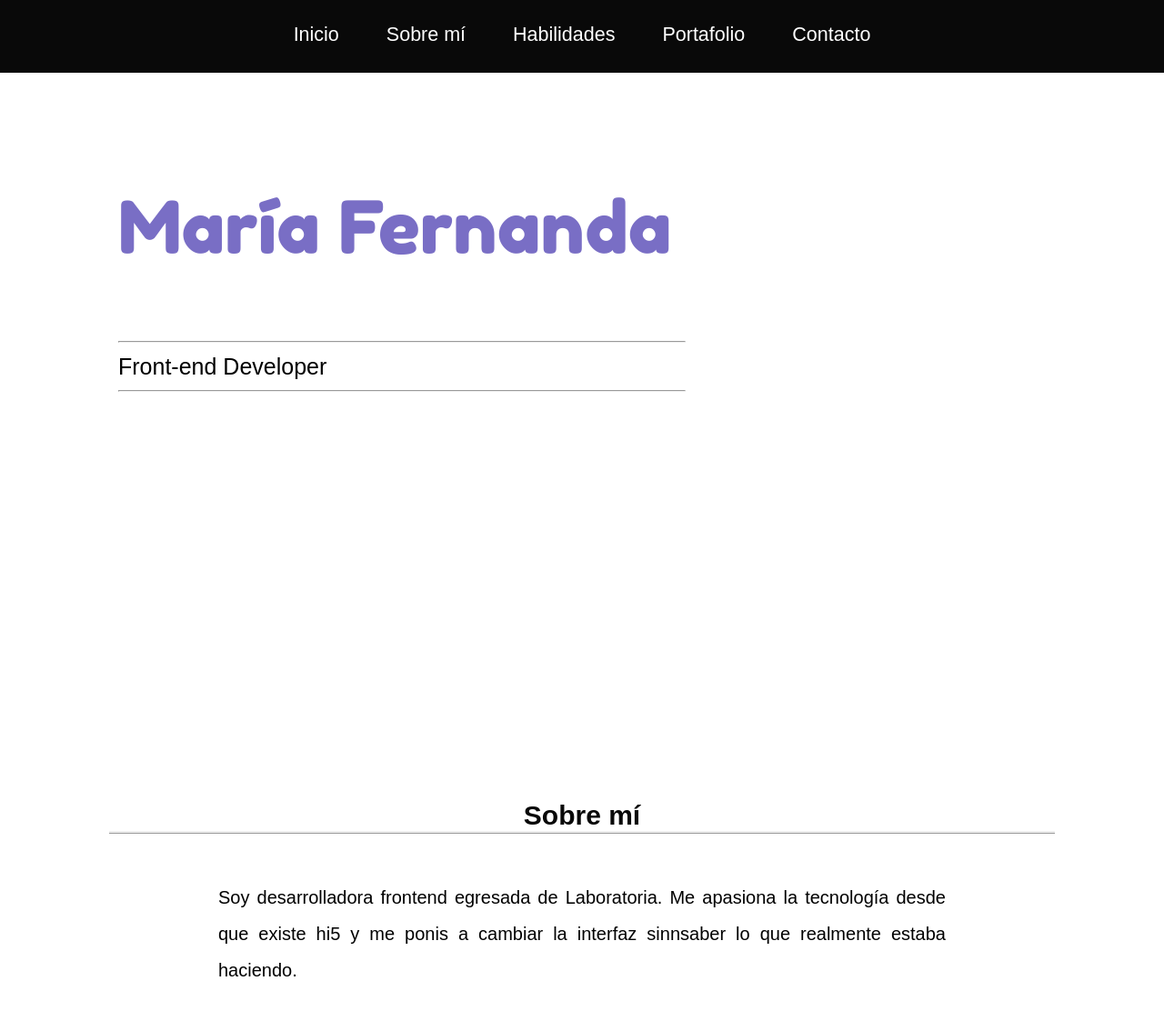
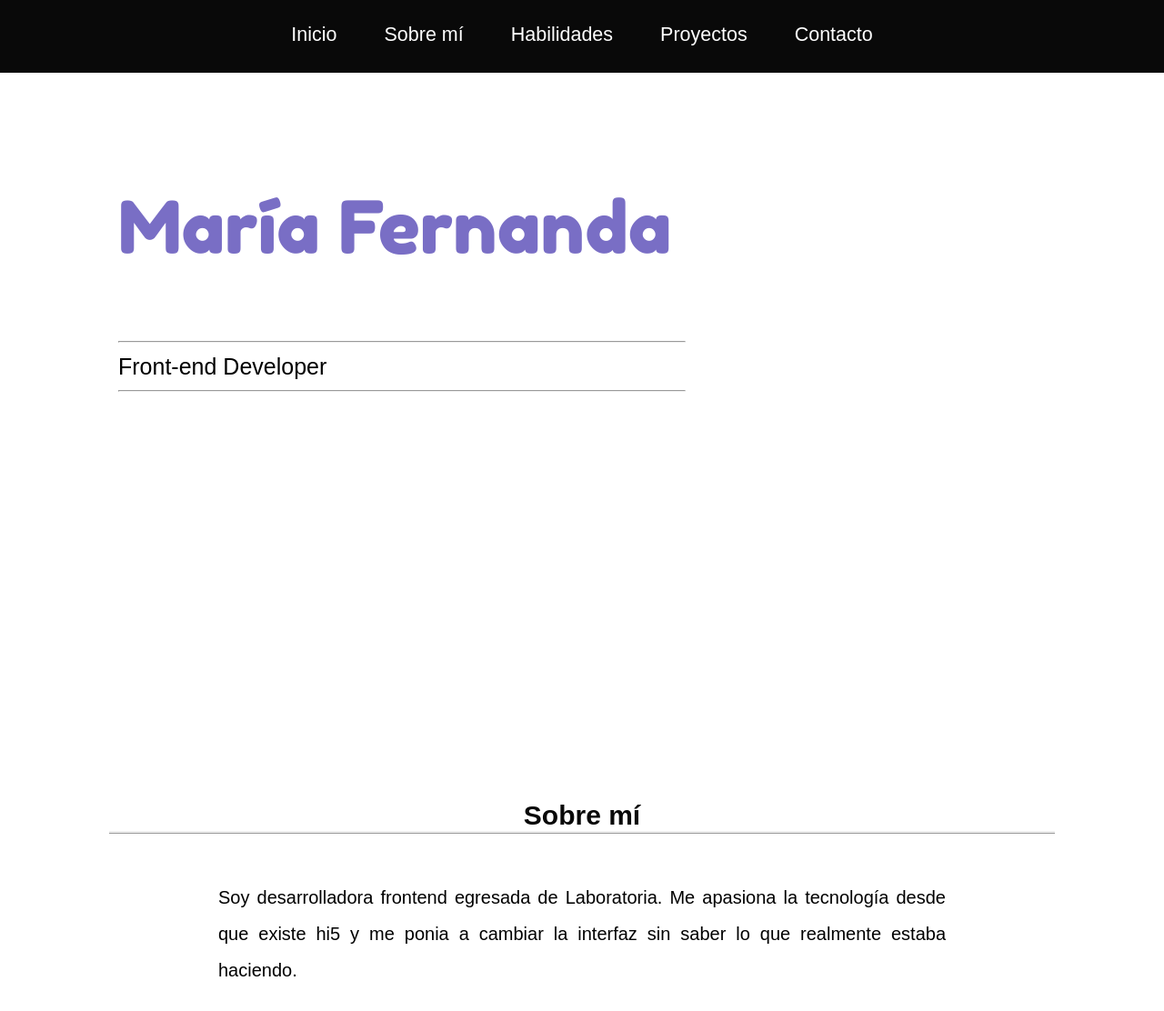
Before and after one commit to FeerRivera/fernandabenitez, a plain HTML site: page src/index.html in a window 1280 px wide. Shown: the top 1112 px of the page at 91% size. Drawn offline with Linux system fonts and the light colour scheme.

Commit message:
Update index.html
acomodando sobre mi

```diff
--- a/src/index.html
+++ b/src/index.html
@@ -18,7 +18,7 @@
                 <a href="#start"><li> Inicio</li></a>
                 <a href="#about-me"><li>Sobre mí</li></a>
                 <a href="#skills"><li>Habilidades</li></a>
-                <a href="#portfolio"><li>Portafolio</li></a>
+                <a href="#portfolio"><li>Proyectos</li></a>
                 <a href="#contact"><li>Contacto</li></a>
             </ul>
         </nav>
@@ -44,7 +44,7 @@
             <div class="content-information">
 
                 <p class="personal-information">Soy desarrolladora frontend egresada de Laboratoria. Me apasiona la
-			tecnología desde que existe hi5 y me ponis a cambiar la interfaz sinnsaber lo que realmente estaba haciendo.
+			tecnología desde que existe hi5 y me ponia a cambiar la interfaz sin saber lo que realmente estaba haciendo.
 
 
 
```
